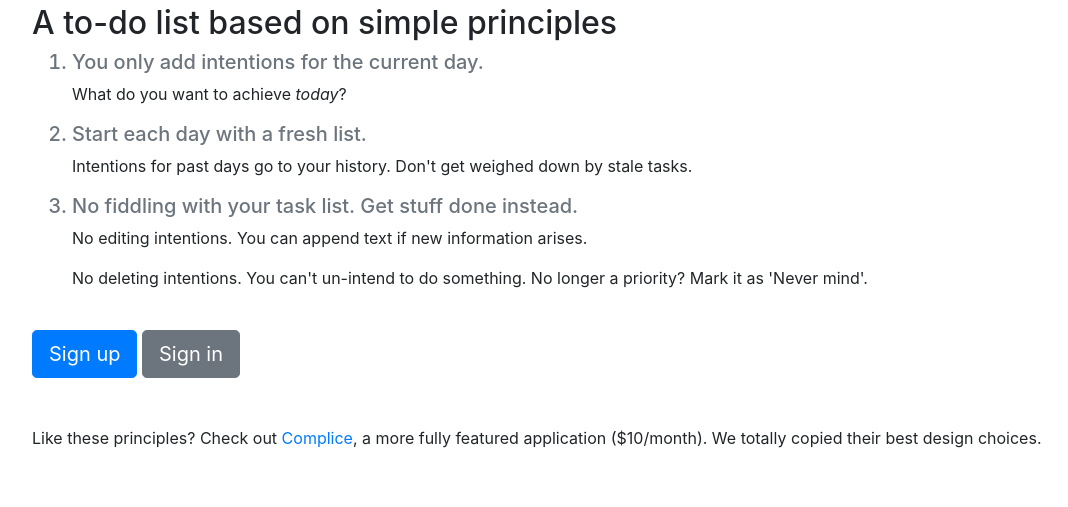
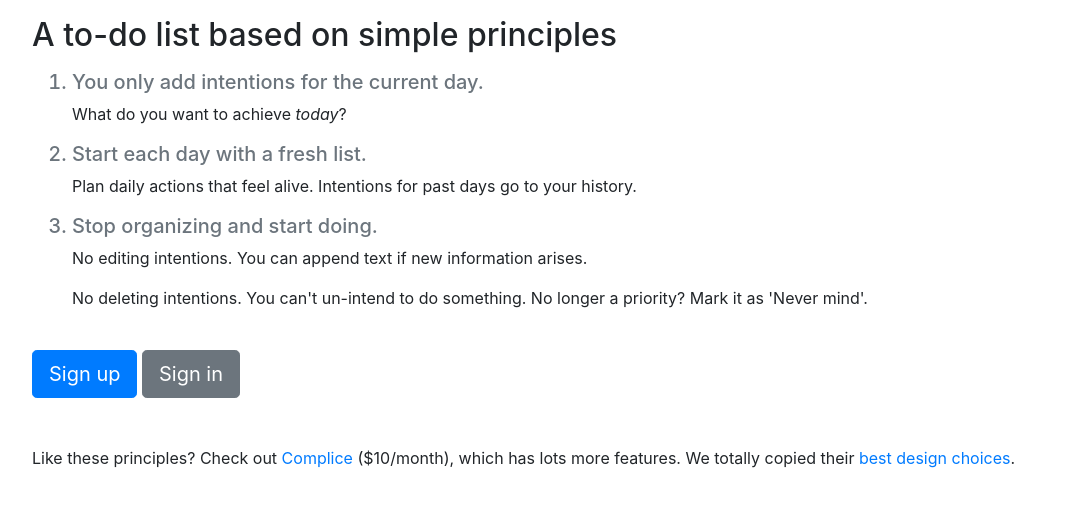
Before and after one commit to tadamcz/intentions-page, a Django app: page / in a window 1280 px wide. Shown: the part 56-563 px from the top of the page, without its empty margins (53-1121 px from the left). Run offline with Django 3.2, Linux system fonts and the light colour scheme; some libraries are stand-ins or nearby versions.

Commit message:
change welcome page language

```diff
--- a/intentions_page/templates/pages/welcome.html
+++ b/intentions_page/templates/pages/welcome.html
@@ -2,15 +2,15 @@
 
 {% block content %}
 
-  <h2>A to-do list based on simple principles</h2>
+  <p><h2>A to-do list based on simple principles</h2></p>
 
   <ol>
 
-  <h5 class="text-muted"><li>You only add intentions for the current day. </h5>
+  <h5 class="text-muted"><li>You only add intentions for the current day.</h5>
     <p>What do you want to achieve <i>today</i>?</p>
   <h5 class="text-muted"><li>Start each day with a fresh list. </li></h5>
-    <p>Intentions for past days go to your history. Don't get weighed down by stale tasks.</p>
-  <h5 class="text-muted"><li>No fiddling with your task list. Get stuff done instead.</li></h5>
+    <p>Plan daily actions that feel alive. Intentions for past days go to your history. </p>
+  <h5 class="text-muted"><li>Stop organizing and start doing.</li></h5>
     <p>No editing intentions. You can append text if new information arises.</p>
     <p>No deleting intentions. You can't un-intend to do something. No longer a priority? Mark it as 'Never mind'.</p>
   </ol>
@@ -19,5 +19,7 @@
   <a type="button" class="btn btn-primary btn-lg" href="{% url 'account_signup' %}">Sign up</a>
   <a type="button" class="btn btn-secondary btn-lg" href="{% url 'account_login' %}">Sign in</a>
 
-  <br><br><br>Like these principles? Check out <a href="https://complice.co">Complice</a>, a more fully featured application ($10/month). We totally copied their best design choices.
+  <br><br><br><p>Like these principles?
+  Check out <a href="https://complice.co">Complice</a> ($10/month), which has lots more features.
+  We totally copied their <a href="https://complice.co/philosophy">best design choices</a>.</p>
 {% endblock %}
```
